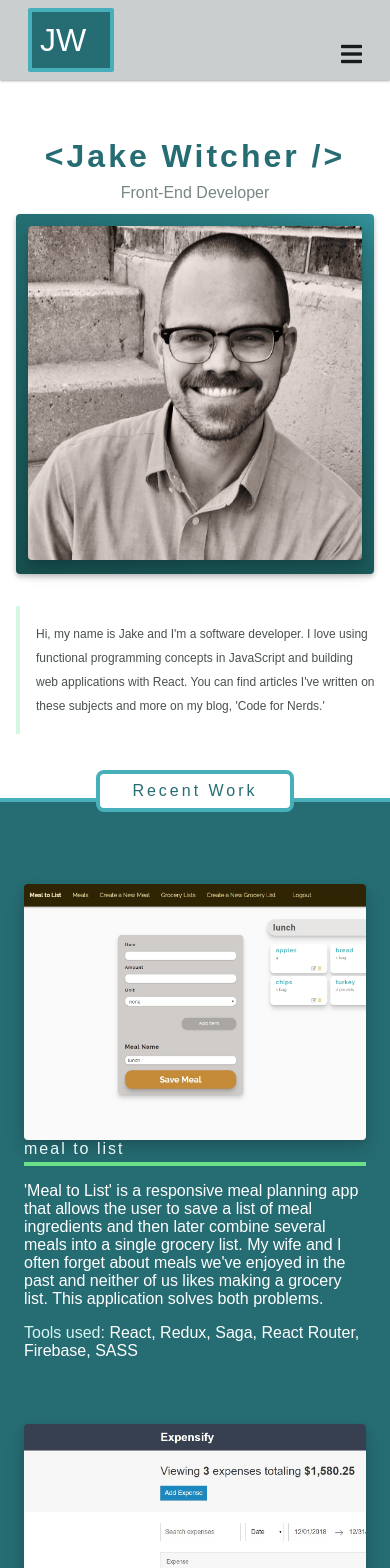
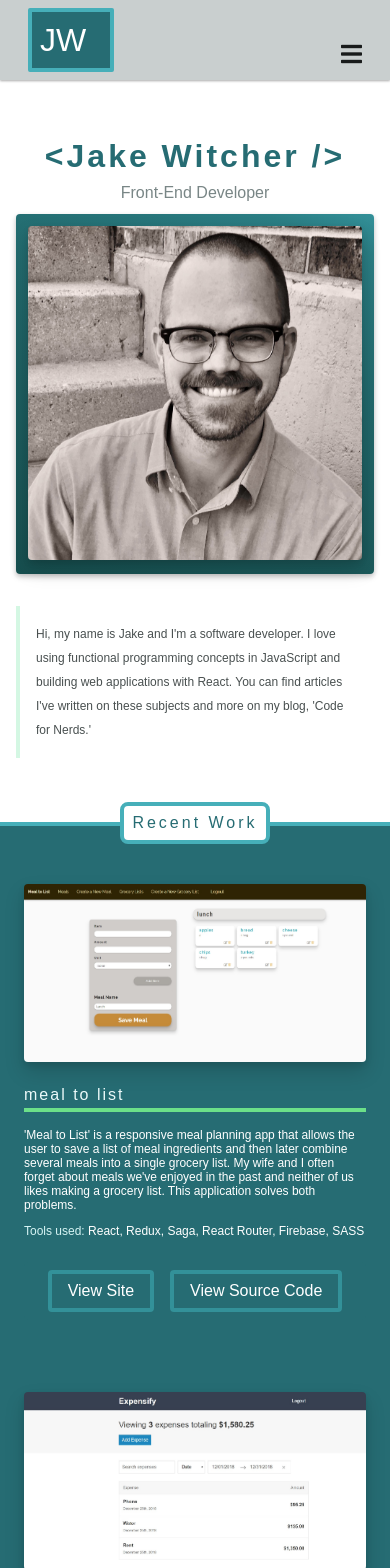
Before and after one commit to jakewitcher/React_Portfolio, a React (Create React App) app: page / in a window 390 px wide. Shown: the top 1568 px of the page. Built offline with nearby package versions, Linux system fonts and the light colour scheme; no server answers; a web font is replaced by a local one.

Commit message:
add responsive styling for recent projects section

```diff
--- a/src/components/Project.tsx
+++ b/src/components/Project.tsx
@@ -50,6 +50,26 @@ const Project = (props: IProjectProps) => {
           {projectTools}
         </p>
       </div>
+      <div className="project__link-box--mobile">
+        {projectUrl && (
+          <a
+            className="project__link--mobile"
+            href={projectUrl}
+            rel="noopener noreferrer"
+            target="_blank"
+          >
+            View Site
+          </a>
+        )}
+        <a
+          className="project__link--mobile"
+          href={projectSourceCode}
+          rel="noopener noreferrer"
+          target="_blank"
+        >
+          View Source Code
+        </a>
+      </div>
     </div>
   );
 };
--- a/src/styles/components/_contact.scss
+++ b/src/styles/components/_contact.scss
@@ -12,11 +12,12 @@
   display: flex;
   flex-direction: column;
   justify-content: center;
-  margin-top: -$size-6;
+  margin-top: -$size-5;
   padding: $size-2 $size-6;
   @media (min-width: $breakpoint-2) {
     align-self: flex-start;
     margin-left: $size-7;
+    margin-top: -$size-6;
   }
 }
 
--- a/src/styles/components/_home.scss
+++ b/src/styles/components/_home.scss
@@ -81,6 +81,7 @@
 
 .home__text-box--mobile {
   border-left: $size-1 solid $secondary-2;
+  box-sizing: border-box;
   margin-top: $size-6;
   padding: $size-2;
   width: 100%;
--- a/src/styles/components/_project.scss
+++ b/src/styles/components/_project.scss
@@ -14,12 +14,16 @@
   background-size: cover;
   border-radius: $radius-2;
   box-shadow: $shadow-3;
-  height: $size-12;
+  height: $size-11 - 1.4;
   margin: 0;
   padding: 0;
   transition: background-image 0.25s ease;
   width: 100%;
+  @media (min-width: 100.4rem) and (max-width: 104.4rem) {
+    height: $size-13;
+  }
   @media (min-width: $breakpoint-2) {
+    height: $size-12;
     width: $size-14;
   }
 }
@@ -56,6 +60,9 @@
   opacity: 0;
   transition: opacity 0.25s ease;
   width: 100%;
+  @media (max-width: $breakpoint-2 - 1) {
+    display: none;
+  }
 }
 
 .project__link-box:hover {
@@ -81,14 +88,36 @@
   background: $primary-5;
 }
 
+.project__link-box--mobile {
+  @extend .project__link-box;
+  background: $primary-7;
+  display: flex;
+  flex-direction: row;
+  margin: $size-3 0 $size-5 0;
+  opacity: 1;
+  @media (min-width: $breakpoint-2) {
+    display: none;
+  }
+}
+
+.project__link--mobile {
+  @extend .project__link;
+  background: $primary-7;
+  border: $size-1 solid $primary-6;
+  margin: $size-2 $size-2;
+  padding: $size-2 $size-4;
+}
+
 .project__info-box {
   align-self: flex-start;
   display: flex;
   flex-direction: column;
   margin: 0;
+  margin-top: $size-5;
   padding: 0;
   width: 100%;
   @media (min-width: $breakpoint-2) {
+    margin: 0;
     margin-left: $size-7;
     width: $size-13;
   }
@@ -108,8 +137,11 @@
 .project__description {
   color: $white;
   font-family: $text;
-  font-size: $size-4;
+  font-size: $size-3;
   margin-top: 0;
+  @media (min-width: $breakpoint-2) {
+    font-size: $size-4;
+  }
 }
 
 .project__tools-label {
--- a/src/styles/components/_projects.scss
+++ b/src/styles/components/_projects.scss
@@ -2,9 +2,10 @@
   display: flex;
   flex-direction: column;
   justify-content: space-between;
-  margin: $size-7;
+  margin: $size-4 $size-7;
   width: 100%;
   @media (min-width: $breakpoint-2) {
+    margin: $size-7;
     width: 100rem;
   }
 }
--- a/src/styles/components/_recent-works.scss
+++ b/src/styles/components/_recent-works.scss
@@ -4,7 +4,15 @@
   border-top: $size-1 solid $primary-5;
   display: flex;
   flex-direction: column;
-  padding-bottom: $size-8;
+  padding-bottom: $size-2;
+  @media (min-width: $breakpoint-1) {
+    padding-left: 22%;
+    padding-right: 22%;
+  }
+  @media (min-width: $breakpoint-2) {
+    padding: 0;
+    padding-bottom: $size-8;
+  }
 }
 
 .recent-works__title-box {
@@ -14,11 +22,13 @@
   display: flex;
   flex-direction: column;
   justify-content: center;
-  margin-top: -$size-6;
-  padding: $size-2 $size-6;
+  margin-top: -$size-5;
+  padding: $size-2;
   @media (min-width: $breakpoint-2) {
     align-self: flex-start;
     margin-left: $size-7;
+    margin-top: -$size-6;
+    padding: $size-2 $size-6;
   }
 }
 
--- a/src/styles/components/_recommendations.scss
+++ b/src/styles/components/_recommendations.scss
@@ -14,11 +14,12 @@
   display: flex;
   flex-direction: column;
   justify-content: center;
-  margin-top: -$size-6;
+  margin-top: -$size-5;
   padding: $size-2 $size-6;
   @media (min-width: $breakpoint-2) {
     align-self: flex-start;
     margin-left: $size-7;
+    margin-top: -$size-6;
   }
 }
 
--- a/src/styles/components/_skills.scss
+++ b/src/styles/components/_skills.scss
@@ -13,11 +13,12 @@
   display: flex;
   flex-direction: column;
   justify-content: center;
-  margin-top: -$size-6;
+  margin-top: -$size-5;
   padding: $size-2;
   @media (min-width: $breakpoint-2) {
     align-self: flex-start;
     margin-left: $size-7;
+    margin-top: -$size-6;
     padding: $size-2 $size-6;
   }
 }
```
